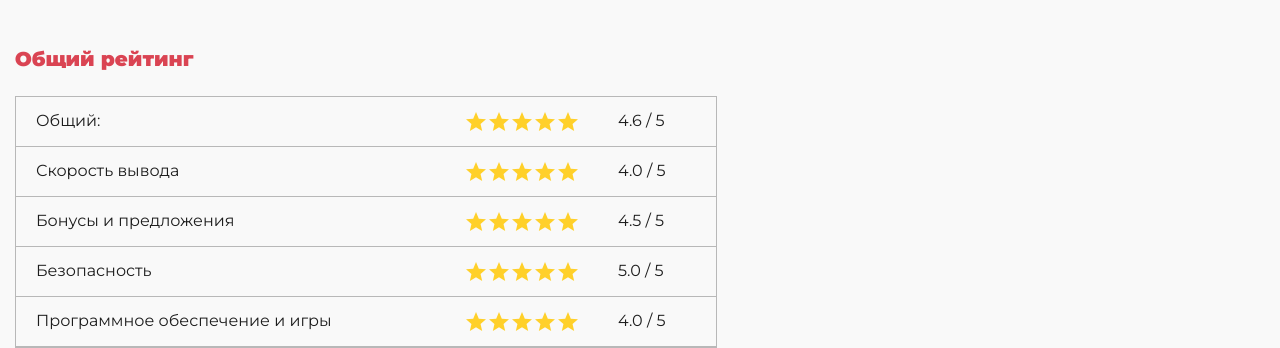
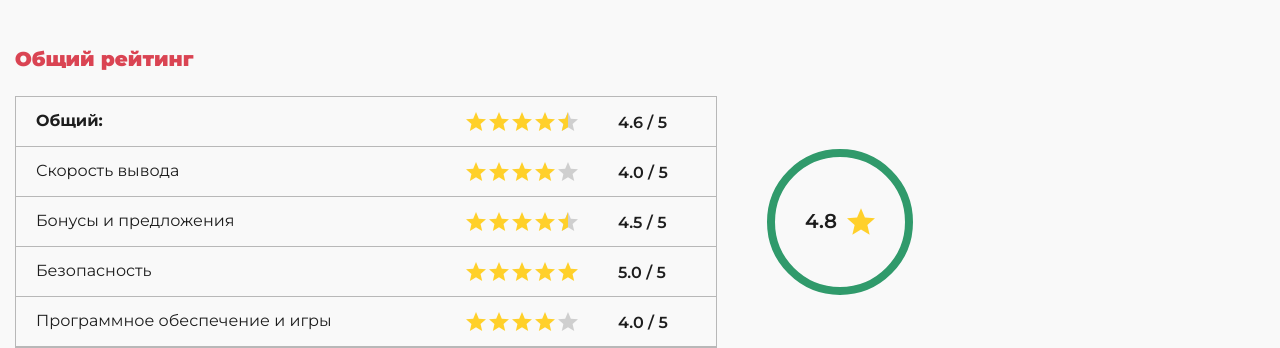
Before and after one commit to salvadoregunacci/sweet_bonanza, a plain HTML site: page brand.html in a window 1280 px wide. Shown: the part 1192-1540 px from the top of the page. Drawn offline with Linux system fonts and the light colour scheme.

Commit message:
закончил секцию рейтинга

```diff
--- a/brand.html
+++ b/brand.html
@@ -257,16 +257,17 @@
       <section id="rating">
         <h2 class="title_section">Общий рейтинг</h2>
 
+        <div class="rating__container">
           <div class="rating__table">
             <div class="rating__row">
-            <div class="rating__title">Общий:</div>
+              <div class="rating__title"><b>Общий:</b></div>
               <div class="rating__wrap">
                 <div class="rating__stars">
                   <div class="rating__star"></div>
                   <div class="rating__star"></div>
                   <div class="rating__star"></div>
                   <div class="rating__star"></div>
-                <div class="rating__star"></div>
+                  <div class="rating__star" half></div>
                 </div>
                 <div class="rating__txt">4.6 / 5</div>
               </div>
@@ -279,7 +280,7 @@
                   <div class="rating__star"></div>
                   <div class="rating__star"></div>
                   <div class="rating__star"></div>
-                <div class="rating__star"></div>
+                  <div class="rating__star" empty></div>
                 </div>
                 <div class="rating__txt">4.0 / 5</div>
               </div>
@@ -292,7 +293,7 @@
                   <div class="rating__star"></div>
                   <div class="rating__star"></div>
                   <div class="rating__star"></div>
-                <div class="rating__star"></div>
+                  <div class="rating__star" half></div>
                 </div>
                 <div class="rating__txt">4.5 / 5</div>
               </div>
@@ -318,14 +319,28 @@
                   <div class="rating__star"></div>
                   <div class="rating__star"></div>
                   <div class="rating__star"></div>
-                <div class="rating__star"></div>
+                  <div class="rating__star" empty></div>
                 </div>
                 <div class="rating__txt">4.0 / 5</div>
               </div>
             </div>
           </div>
+          <!-- ------ -->
+          <div class="rating__total">
+            <div class="rating__total_txt">4.8</div>
+            <img src="./img/star.svg" alt="star icon" class="rating__total_star">
+          </div>
+        </div>
       </section>
       <!-- /#rating -->
+
+      <!-- =========================== -->
+      <!-- PLUS/MINUS -->
+      <!-- =========================== -->
+      <section id="plus_minus">
+
+      </section>
+      <!-- /#plus_minus -->
     </div>
   </main>
 
--- a/scss/_brand.scss
+++ b/scss/_brand.scss
@@ -384,6 +384,7 @@ body[data-page-brand] {
   .rating__table {
     border: 1px solid $border;
     max-width: 700px;
+    width: 100%;
   }
 
   .rating__wrap {
@@ -404,6 +405,14 @@ body[data-page-brand] {
     background: url("../img/star.svg") center center / cover no-repeat;
   }
 
+  .rating__star[half] {
+    background: url("../img/half_star.svg") center center / cover no-repeat;
+  }
+
+  .rating__star[empty] {
+    background: url("../img/empty_star.svg") center center / cover no-repeat;
+  }
+
   .rating__row {
     display: flex;
     align-items: center;
@@ -416,4 +425,36 @@ body[data-page-brand] {
     max-width: 300px;
     width: 100%;
   }
+
+  .rating__txt {
+    font-weight: 600;
+    transform: translateY(2px);
+  }
+
+  .rating__container {
+    display: flex;
+    align-items: center;
+    column-gap: 50px;
+  }
+
+  .rating__total {
+    display: flex;
+    align-items: center;
+    justify-content: center;
+    column-gap: 10px;
+    border: 8px solid #309A6B;
+    border-radius: 100%;
+    width: 130px;
+    height: 130px;
+  }
+
+  .rating__total_star {
+    width: 28px;
+    height: 27px;
+  }
+
+  .rating__total_txt {
+    font-weight: 600;
+    font-size: 20px;
+  }
 }
```
Also changed, not shown: css/style.min.css. Lines whose indentation alone changed are shown as unchanged.
